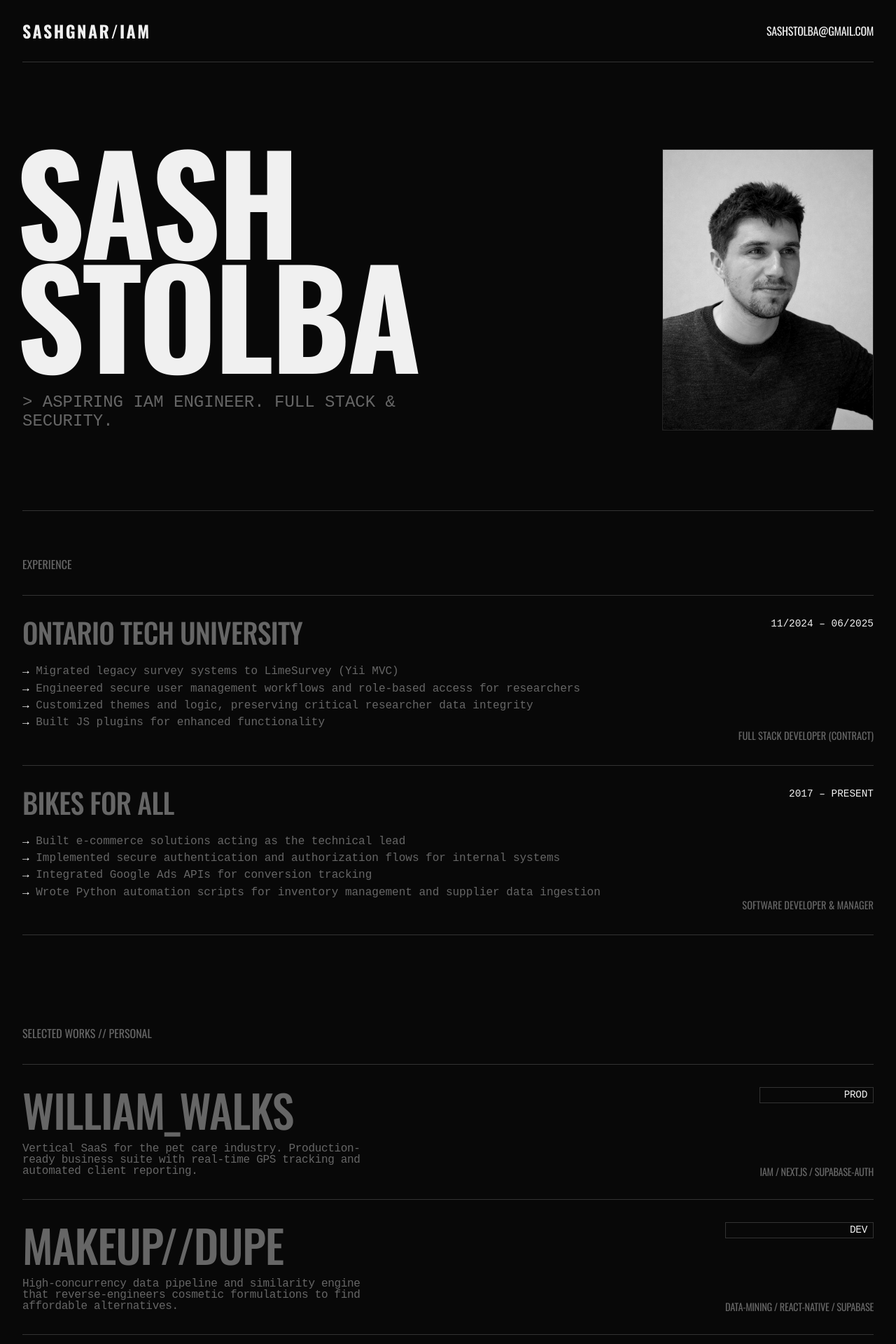
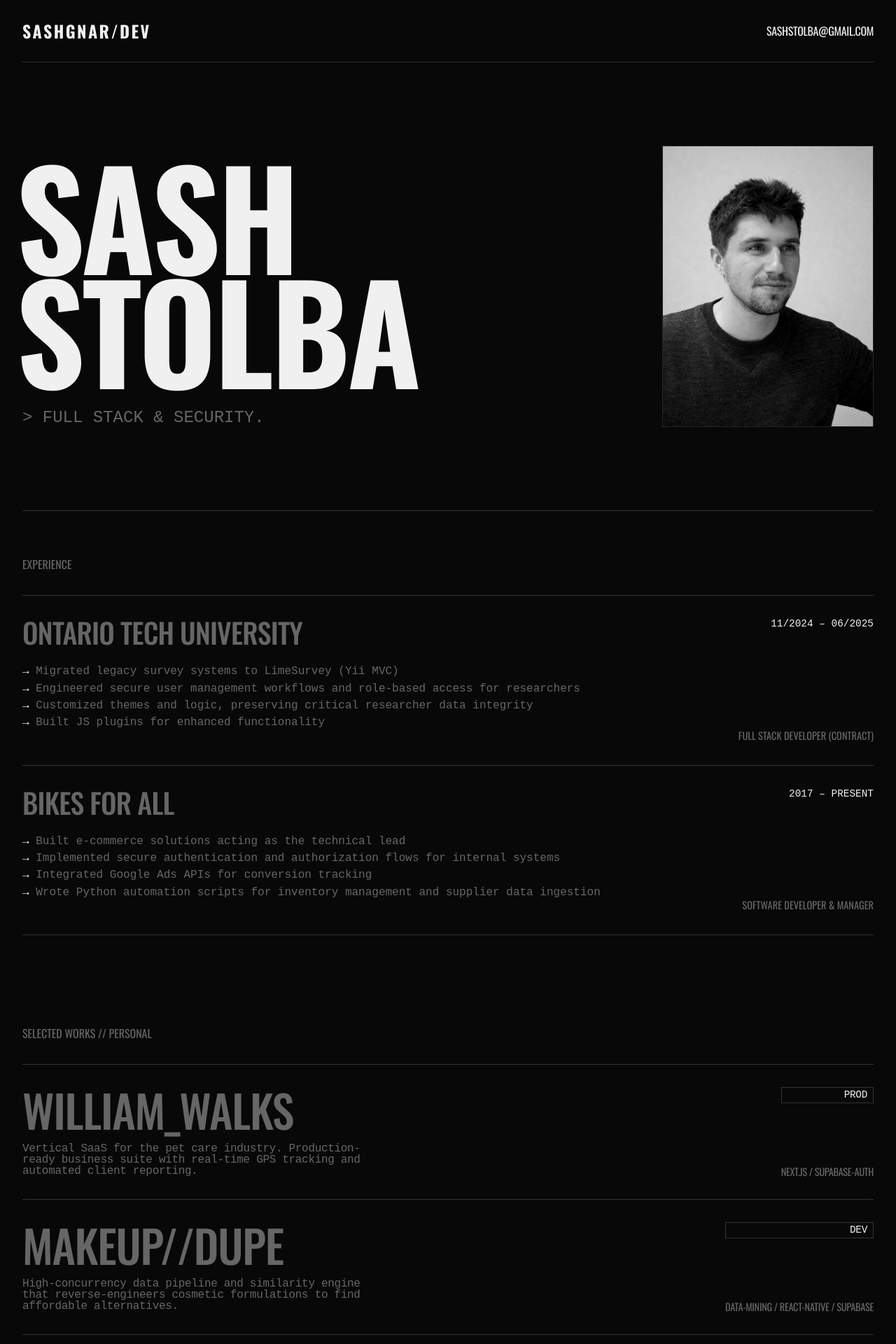
Before and after one commit to Sashgnar/personal-website, a React (Vite) app: page / in a window 1280 px wide. Shown: the top 1920 px of the page at 70% size. Built offline with nearby package versions, Linux system fonts and the light colour scheme.

Commit message:
chore: remove IAM engineer references and update branding

```diff
--- a/src/App.jsx
+++ b/src/App.jsx
@@ -18,7 +18,7 @@ function HomePage() {
   return (
     <div className="container">
       <nav>
-        <Link to="/" className="logo">SASHGNAR/IAM</Link>
+        <Link to="/" className="logo">SASHGNAR/DEV</Link>
         <a href="mailto:sashstolba@gmail.com">SASHSTOLBA@GMAIL.COM</a>
       </nav>
 
--- a/src/components/Hero.jsx
+++ b/src/components/Hero.jsx
@@ -11,7 +11,7 @@ export default function Hero() {
                         STOLBA
                     </h1>
                     <div className="hero-subtitle">
-            > ASPIRING IAM ENGINEER. FULL STACK & SECURITY.
+            > FULL STACK & SECURITY.
                     </div>
                 </div>
 
--- a/src/data/projects.json
+++ b/src/data/projects.json
@@ -9,7 +9,6 @@
     "status": "PROD",
     "language": "TS",
     "tags": [
-      "IAM",
       "NEXT.JS",
       "SUPABASE-AUTH"
     ],
```
